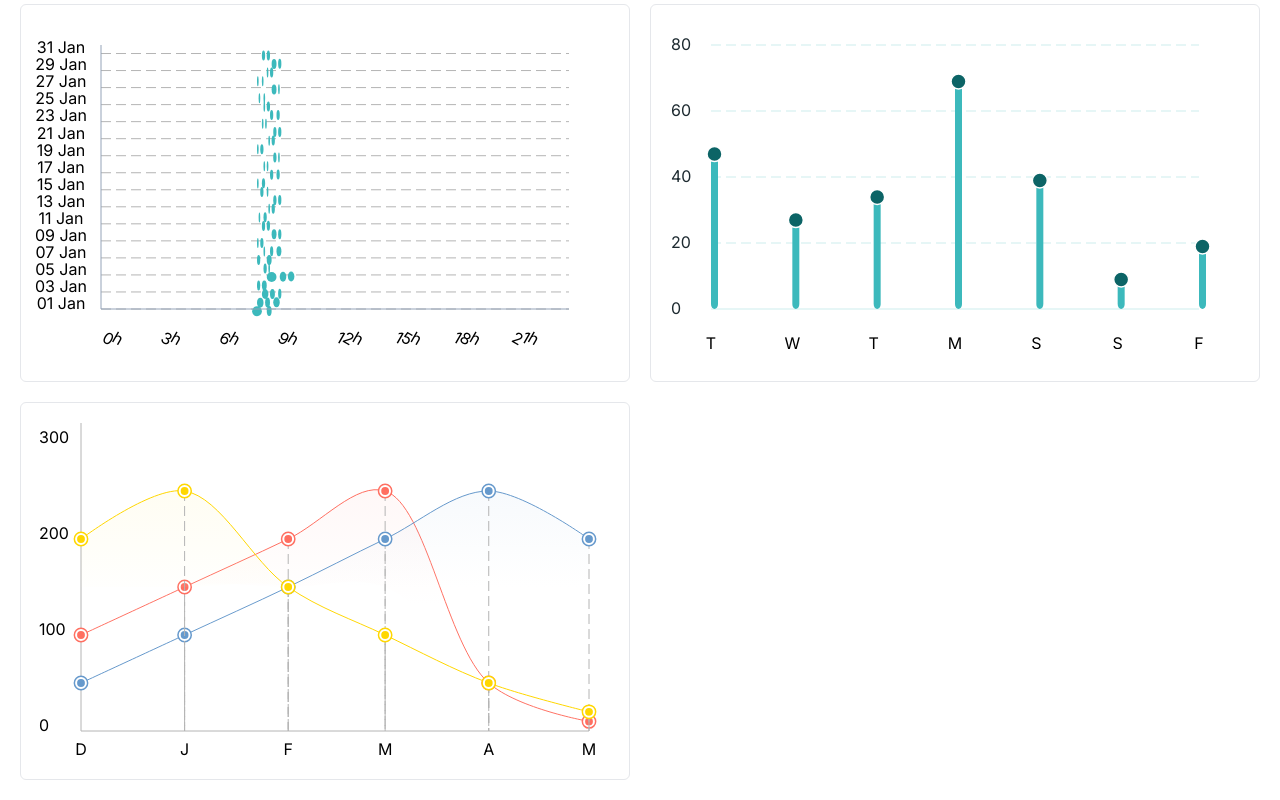
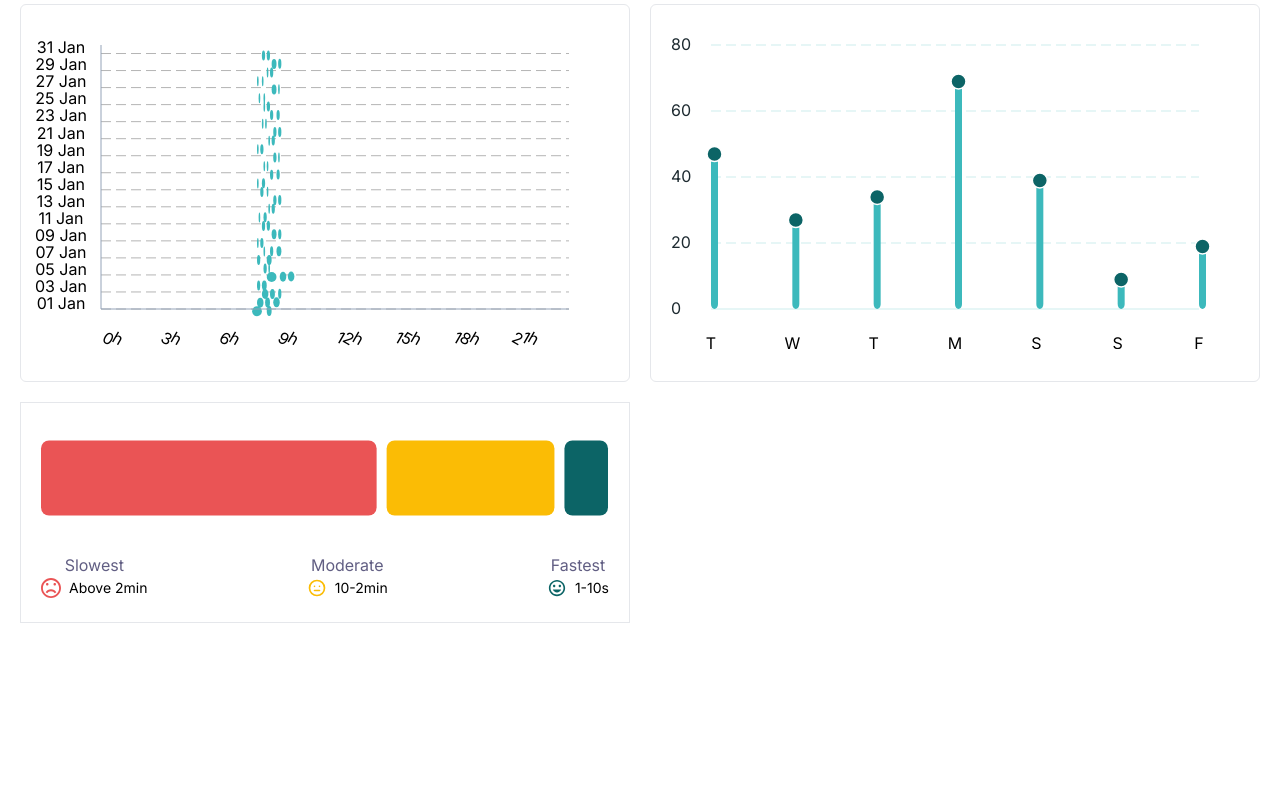
Before and after one commit to shahzaibfs/Next14-Mongodb-Socket-Multi-server-AntD, a Next.js app: page / in a window 1280 px wide. Shown: the part 474-1274 px from the top of the page. After the commit the page ends 1117 px from the top, so only its background shows below. Built offline with nearby package versions, Linux system fonts and the light colour scheme.

Commit message:
response time graph

```diff
--- a/src/app/page.tsx
+++ b/src/app/page.tsx
@@ -3,6 +3,7 @@ import AgentMilestone, { data } from '@/components/charts/agent-milestone';
 import LineChart from '@/components/charts/lineChart';
 import LinearTimeLogs from '@/components/charts/linear-time-logs';
 import MonthlyHourlyLogs from '@/components/charts/monthly-hourly-logs';
+import ResponseTimeChart from '@/components/charts/response-time-chart';
 import Sidebar from '@/components/dashboard/sidebar';
 import { Button } from 'antd';
 import classNames from 'classnames';
@@ -77,19 +78,24 @@ export default function Home() {
           <br className='md:hidden' />
           <LinearTimeLogs data={linearTimeLogs} key={2} classNames='pb-8 col-span-1   border rounded-md bg-white aspect-[1] sm:aspect-video xl:aspect-auto xl:min-h-[378px]' />
           <br className='md:hidden' />
-          <LineChart
+          <ResponseTimeChart classNames='border  ' data={{ "Above 2min": 100, "10-2min": 50, "1-10s": 10 }} />
+        </div>
+      </div>
+
+    </main>
+  )
+}
+
+/**
+ * <LineChart
             classNames='col-span-1 pb-2 border rounded-md bg-white aspect-[1] sm:aspect-video xl:aspect-auto xl:min-h-[378px]'
             data={chatLineChart}
             options={{
               ticks: 6,
               timeframe: [startOfMonth(sub(new Date(), { months: 5 })), startOfMonth(new Date())]
             }} />
-        </div>
-      </div>
-
-    </main>
-  )
-}
+ *
+ */
 
 const chatLineChart = [
   {
--- a/src/app/playground/page.tsx
+++ b/src/app/playground/page.tsx
@@ -1,9 +1,9 @@
-"use client"
 import React from 'react'
 
-export default function Page() {
+function page() {
   return (
-    <div className='flex justify-center items-center p-16'>
-    </div >
+    <div>page</div>
   )
 }
+
+export default page
--- /dev/null
+++ b/src/components/charts/response-time-chart.tsx
@@ -0,0 +1,137 @@
+import React, { ReactNode, useMemo, useRef, useState } from 'react'
+import * as d3 from "d3";
+import useMeasure from 'react-use-measure';
+import withErrorBoundary from '@/hocs/with-error-boundry';
+import useMounted from '@/hooks/useMounted';
+import { IoMdHappy } from 'react-icons/io';
+import { ImSad } from 'react-icons/im';
+import { TbMoodEmpty } from 'react-icons/tb';
+import { Popover } from 'antd';
+
+
+interface props {
+    classNames?: string,
+    data: {
+        "1-10s": number,
+        "10-2min": number,
+        "Above 2min": number
+    };
+    children?: ReactNode
+
+}
+const DATA_PROPS: any = {
+    "1-10s": {
+        color: "#0C6466",
+        icon: IoMdHappy,
+        label: "Fastest"
+    },
+    "10-2min": {
+        color: "#FBBC05",
+        icon: TbMoodEmpty,
+        label: "Moderate"
+    },
+    "Above 2min": {
+        color: "#EA5455",
+        icon: ImSad,
+        label: "Slowest"
+    }
+}
+
+const MARGINS = {
+    left: 20,
+    top: 20,
+    bottom: 20,
+    right: 20
+}
+const PADDING = 10
+const boxHeight = 0.5
+
+function ResponseTimeChart(props: props) {
+    const { data, classNames } = props;
+    const [ref, { height, width, left, top }] = useMeasure();
+    const [tooltipOptions, setToolTipOptions] = useState<null | { x: number, y: number }>(null)
+    const wrapperRef = useRef<HTMLDivElement | null>(null);
+
+    const processedSvg = useMemo(() => {
+        const xScale = d3.scaleLinear()
+            .domain([0, 1])
+            .range([0, width - MARGINS.right - MARGINS.left - PADDING * Object.keys(data).length - 1]);
+
+        const yScale = d3.scaleLinear()
+            .domain([0, 1])
+            .range([height - MARGINS.bottom, MARGINS.top]);
+
+        const total = Object.values(data).reduce((a, b) => a + b, 0)
+        let xStart = MARGINS.left
+        const xAxis = Object.entries(data).map((([k, v], idx, _arr) => {
+
+            const isLastIdx = idx === _arr.length - 1
+            const perc = xScale(v / total) + (isLastIdx ? PADDING : 0);
+            const rData = { perc, x: xStart, label: k, value: v }
+
+            xStart += perc + (!isLastIdx ? PADDING : 0)
+            return rData;
+        }))
+
+        return {
+            xAxis,
+            total,
+            yBox: (height - yScale(boxHeight)) / 2,
+            y: height / 2,
+            boxHeight: yScale(boxHeight),
+            width: xScale(1),
+            t: xScale(0.3125),
+            tt: 571 * 0.3125
+
+        }
+    }, [props, width, height])
+
+    console.log({ responseTime: processedSvg })
+
+    const handleMouseMove = (e: any) => {
+        if (!wrapperRef.current) return
+        const bounding = wrapperRef.current.getBoundingClientRect()
+
+        const offsetX = e.clientX - bounding.left;
+        const offsetY = e.clientY - bounding.top;
+
+        setToolTipOptions({
+            x: offsetX,
+            y: offsetY
+        })
+    }
+
+    return (
+        <div className={`${classNames} pb-6`} >
+            <div ref={r => {
+                ref(r)
+                wrapperRef.current = r;
+            }} className="overflow-auto w-full" onMouseLeave={() => setToolTipOptions(null)} onMouseMove={handleMouseMove}>
+                <svg width={"100%"} height={"100%"}  >
+                    {processedSvg.xAxis.map((tick, idx, _arr) => {
+                        return <Popover content={<p>{tick.label}: <b style={{ color: DATA_PROPS?.[tick.label]?.color }}>{tick.value}</b> Chats Picked</p>}>
+                            <rect x={tick.x} y={processedSvg.yBox} height={processedSvg.boxHeight} width={tick.perc} fill={DATA_PROPS?.[tick.label]?.color}
+                                rx="8"
+                            />
+                        </Popover>
+                    })}
+                </svg>
+            </div>
+            <div className='flex items-center justify-between px-[20px]'>
+                {Object.entries(DATA_PROPS).reverse().map(([k, val]) => {
+                    const { icon: Icon, color, label }: any = val
+                    return <div key={k}>
+                        <p className='text-center text-[14px] md:text-[16px] text-[#615E83]'>{label}</p>
+                        <div className='flex gap-2 items-center text-[12px] md:text-[14px]'>
+                            {<Icon size={20} color={color} className="flex-shrink-0" />}
+                            {k}
+                        </div>
+                    </div>
+                })}
+            </div>
+        </div>
+
+    )
+}
+
+export default withErrorBoundary(ResponseTimeChart)
```
